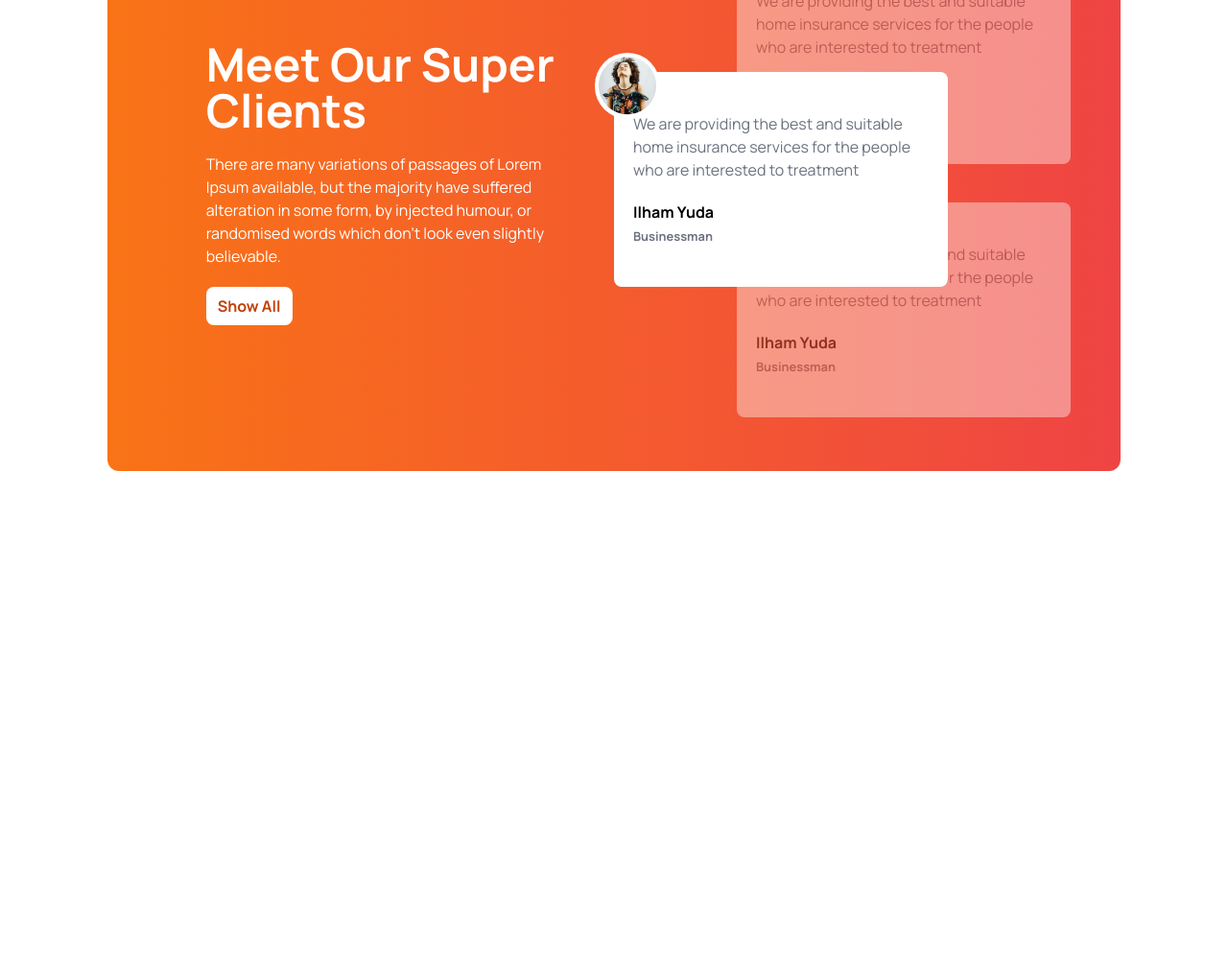
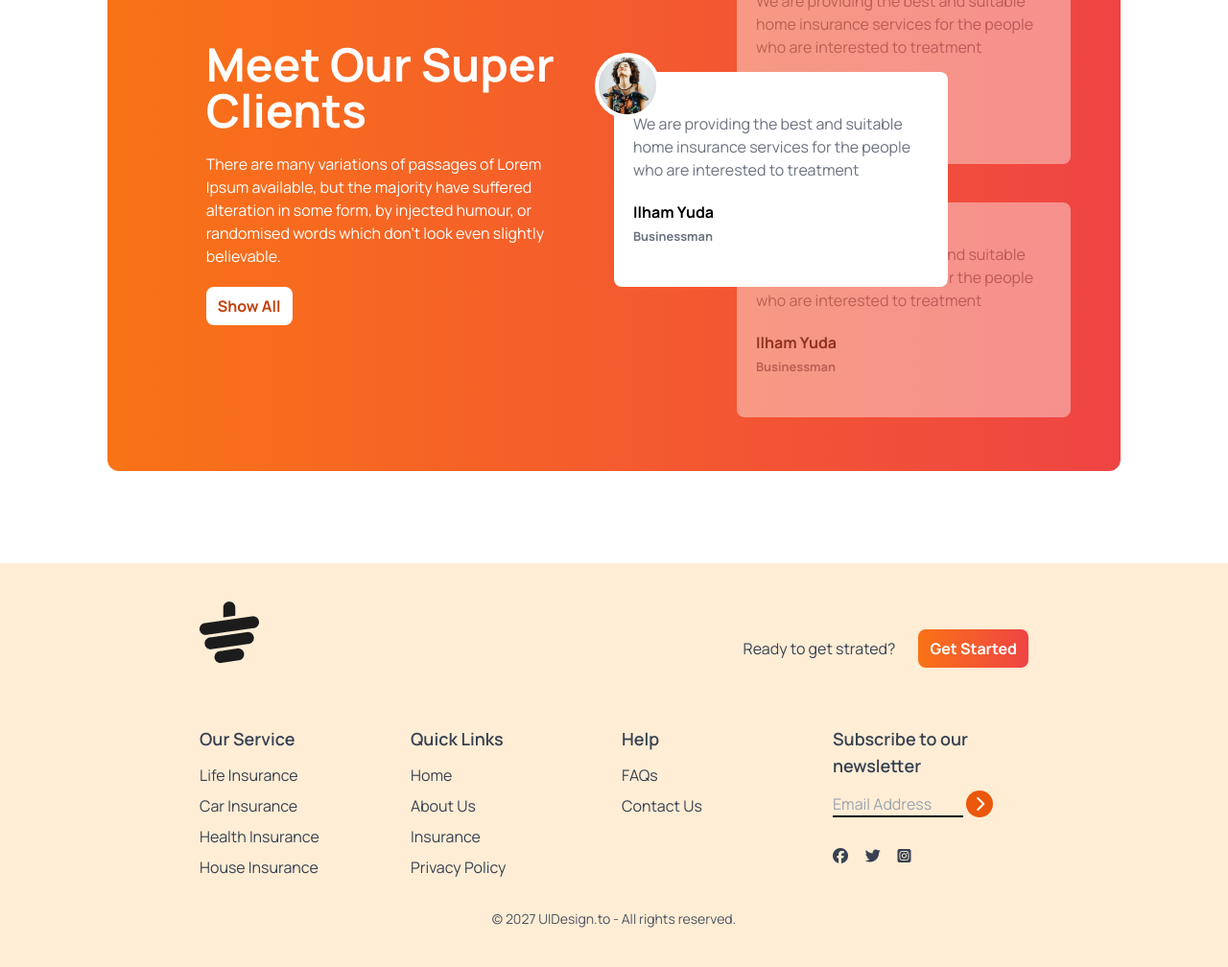
Before and after one commit to saikat001-cmd/Tea-House, a plain HTML site: page index.html in a window 1280 px wide. Shown: the part 1990-2998 px from the top of the page at 96% size. Before the commit the page ends 2577 px from the top, so only its background shows below. Drawn offline with nearby package versions, Linux system fonts and the light colour scheme.

Commit message:
footer section done

```diff
--- a/index.html
+++ b/index.html
@@ -186,12 +186,103 @@
                  </div>
 
                   </div>
-
-
             </div>
 
         </section>
+        <!-- news section -->
      </main>
+     <!-- footer section -->
+     <footer class="bg-orange-100  text-gray-700 py-10 px-4 md:px-16">
+        <div class="w-9/12 mx-auto">
+            <!-- logo -->
+             <div class="mb-8 flex justify-between">
+                <img class="mb-8" src="images/cup.png" alt="">
+                <div class="flex items-center gap-6">
+                    <h4>Ready to get strated?</h4>
+                    <button class="bg-gradient-to-r from-orange-500 to-red-500 px-3 py-2 rounded-lg text-white font-bold ">Get Started</button>
+                </div>
+             </div>
+             <!-- links -->
+              <div class="grid grid-cols-1 md:grid-cols-2 lg:grid-cols-4 gap-4">
+                <!-- first column -->
+                 <div>
+                    <h3 class="font-semibold text-lg mb-3">Our Service</h3>
+                    <ul class="space-y-2">
+                        <li>
+                            <a class="hover:text-orange-600" href="">Life Insurance</a>
+                        </li>
+
+                        <li>
+                            <a class="hover:text-orange-600" href="">Car Insurance</a>
+                        </li>
+
+                        <li>
+                            <a class="hover:text-orange-600" href="">Health Insurance</a>
+                        </li>
+
+                        <li>
+                            <a class="hover:text-orange-600" href="">House Insurance</a>
+                        </li>
+
+                    </ul>
+                 </div>
+                 <div>
+                    <h3 class="font-semibold text-lg mb-3">Quick Links</h3>
+                    <ul class="space-y-2">
+                        <li>
+                            <a class="hover:text-orange-600" href="">Home</a>
+                        </li>
+
+                        <li>
+                            <a class="hover:text-orange-600" href="">About Us</a>
+                        </li>
+
+                        <li>
+                            <a class="hover:text-orange-600" href="">Insurance</a>
+                        </li>
+
+                        <li>
+                            <a class="hover:text-orange-600" href="">Privacy Policy</a>
+                        </li>
+
+                    </ul>
+                 </div>
+                 <div>
+                    <h3 class="font-semibold text-lg mb-3">Help</h3>
+                    <ul class="space-y-2">
+                        <li>
+                            <a class="hover:text-orange-600" href="">FAQs</a>
+                        </li>
+
+                        <li>
+                            <a class="hover:text-orange-600" href="">Contact Us</a>
+                        </li>
+                    </ul>
+                 </div>
+                 <!-- Fourth column -->
+                  <div>
+                    <h3 class="font-semibold text-lg mb-3">Subscribe to our newsletter</h3>
+                    <div class="flex flex-col space-y-2">
+                        <div>
+                            <input placeholder="Email Address" type="text " class="bg-transparent border-b-2 border-black w-4/6">
+                            <i class="fa-solid fa-chevron-right w-7 h-7 bg-orange-600 inline-flex rounded-full text-white justify-center items-center"></i>
+                            <div class="flex justify-between w-2/5 mb-2 mt-8">
+                                <i class="fa-brands fa-facebook"></i>
+                                <i class="fa-brands fa-twitter"></i>
+                                <i class="fa-brands fa-square-instagram"></i>
+                            </div>
+                        </div>
+                    </div>
+                  </div>
+
+              </div>
+              <!-- ses part -->
+              <div class="text-center pt-4 mt-4">
+                <p class="text-sm text-gray-600">© 2027 UIDesign.to - All rights reserved.</p>
+
+              </div>
+        </div>
+     </footer>
 
 </body>
 </html>
```
